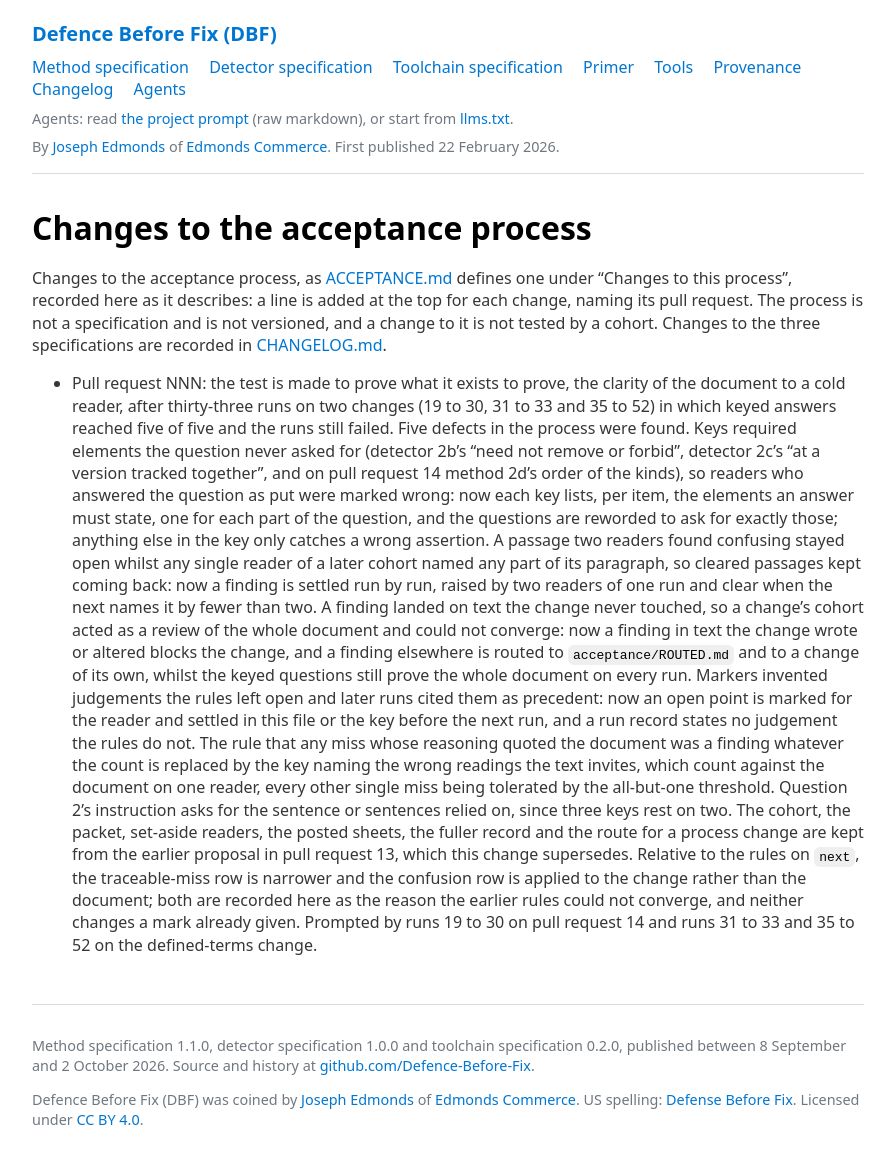
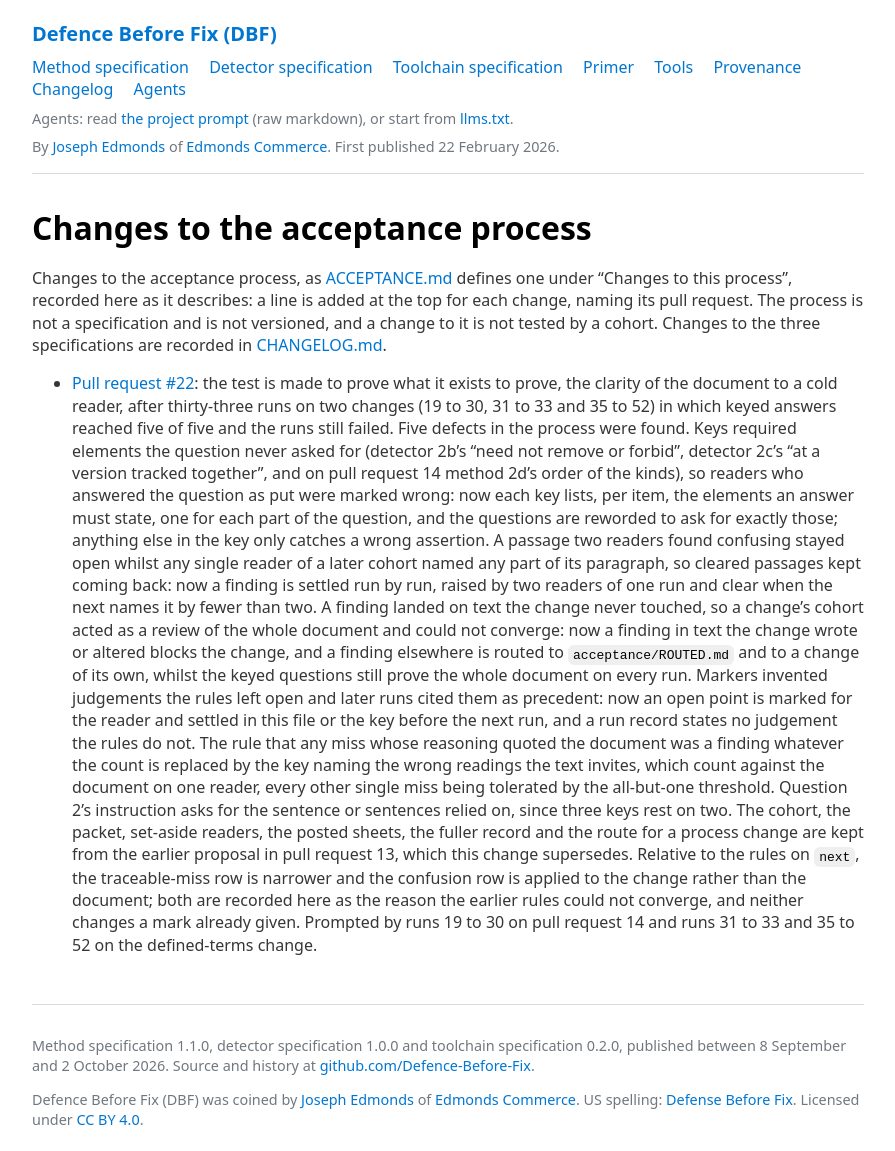
Before and after one commit to Defence-Before-Fix/defence-before-fix.github.io, a Jekyll site: the page built from acceptance/CHANGES.md, in a window 1280 px wide. Shown: the whole page, without its empty margins (192-1087 px from the left). Built offline with Jekyll 4.4.1, drawn with Linux system fonts in a browser that asks for light colours; our own code applies the rules of GitHub Pages for plain Markdown files.

Commit message:
Acceptance process: CHANGES.md names pull request 22
Co-Authored-By: Claude Fable 5.1 <noreply@anthropic.com>

```diff
--- a/acceptance/CHANGES.md
+++ b/acceptance/CHANGES.md
@@ -6,7 +6,8 @@ change, naming its pull request. The process is not a specification and is not v
 change to it is not tested by a cohort. Changes to the three specifications are recorded in
 [CHANGELOG.md](../CHANGELOG.md).
 
-- Pull request NNN: the test is made to prove what it exists to prove, the clarity of the
+- [Pull request #22](https://github.com/Defence-Before-Fix/defence-before-fix.github.io/pull/22):
+  the test is made to prove what it exists to prove, the clarity of the
   document to a cold reader, after thirty-three runs on two changes (19 to 30, 31 to 33 and 35
   to 52) in which keyed answers reached five of five and the runs still failed. Five defects in
   the process were found. Keys required elements the question never asked for (detector 2b's
```
